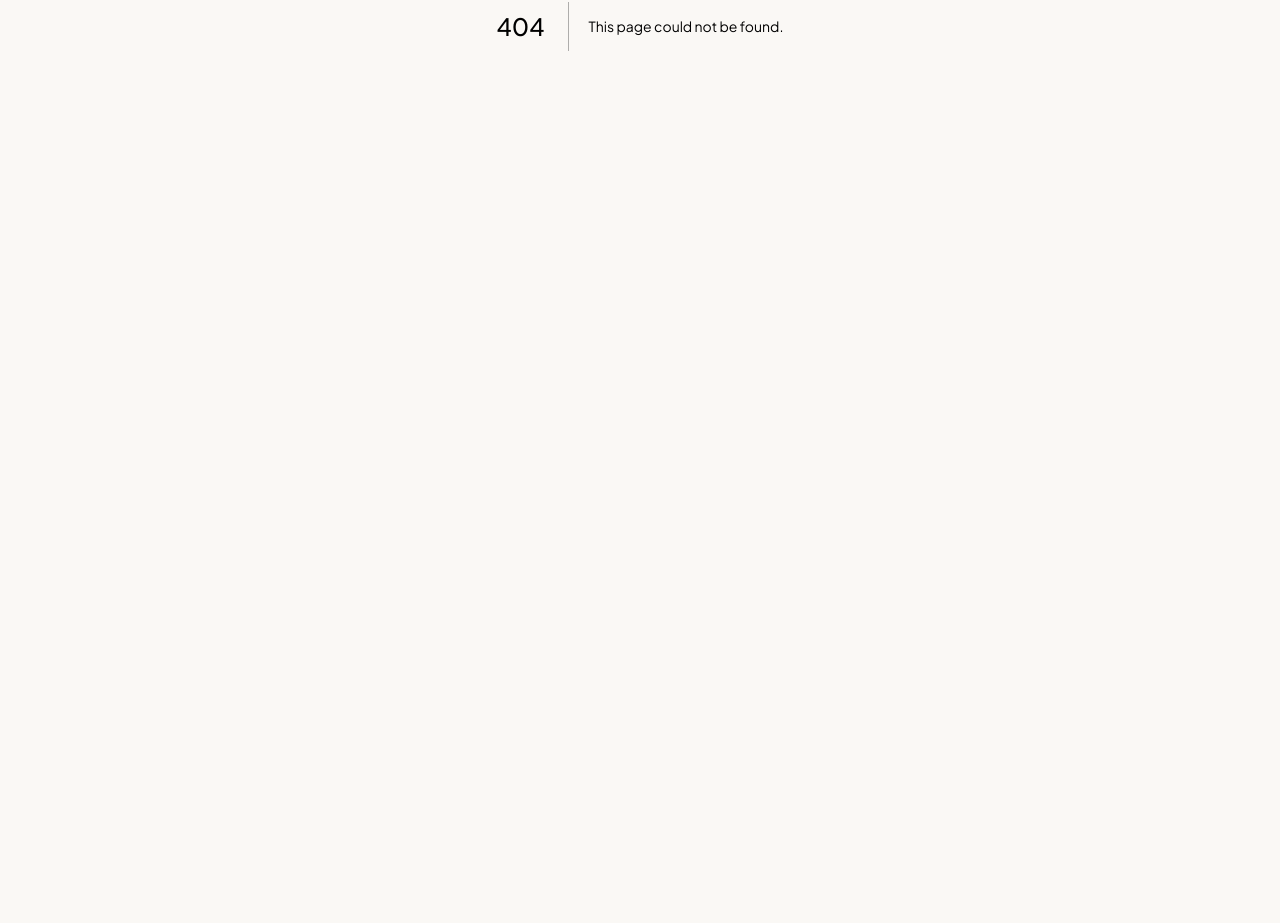
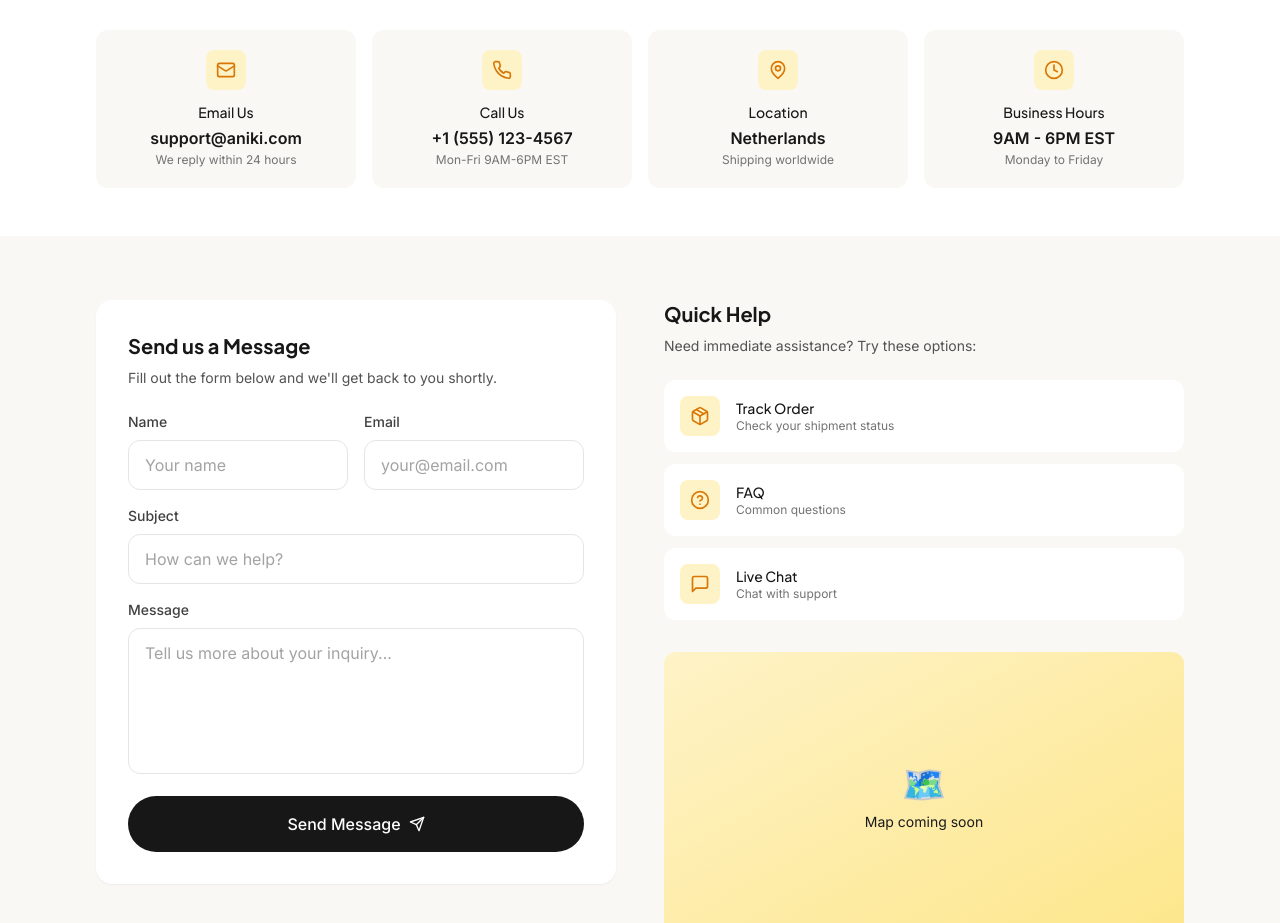
Before and after one commit to LeeDev428/aniki, a Next.js app in the folder frontend/: page /contact in a window 1280 px wide. Before the commit this address had no page. Shown: the part 374-1297 px from the top of the page. Before the commit the page ends 800 px from the top, so only its background shows below. Built offline with nearby package versions, Linux system fonts and the light colour scheme.

Commit message:
Create page.tsx

```diff
--- /dev/null
+++ b/frontend/src/app/contact/page.tsx
@@ -0,0 +1,206 @@
+'use client'
+
+import { useState } from 'react'
+import { Mail, Phone, MapPin, Clock, Send, MessageSquare, HelpCircle, Package } from 'lucide-react'
+import PageLayout from '@/components/PageLayout'
+import { FadeIn, StaggerContainer, StaggerItem } from '@/components/animations'
+import { Input, Textarea, Button } from '@/components/ui'
+
+const contactInfo = [
+  {
+    icon: Mail,
+    title: 'Email Us',
+    content: 'support@aniki.com',
+    subtitle: 'We reply within 24 hours'
+  },
+  {
+    icon: Phone,
+    title: 'Call Us',
+    content: '+1 (555) 123-4567',
+    subtitle: 'Mon-Fri 9AM-6PM EST'
+  },
+  {
+    icon: MapPin,
+    title: 'Location',
+    content: 'Netherlands',
+    subtitle: 'Shipping worldwide'
+  },
+  {
+    icon: Clock,
+    title: 'Business Hours',
+    content: '9AM - 6PM EST',
+    subtitle: 'Monday to Friday'
+  },
+]
+
+const quickHelp = [
+  { icon: Package, title: 'Track Order', description: 'Check your shipment status', href: '/track-order' },
+  { icon: HelpCircle, title: 'FAQ', description: 'Common questions', href: '/faq' },
+  { icon: MessageSquare, title: 'Live Chat', description: 'Chat with support', href: '#' },
+]
+
+export default function ContactPage() {
+  const [formData, setFormData] = useState({
+    name: '',
+    email: '',
+    subject: '',
+    message: ''
+  })
+  const [submitted, setSubmitted] = useState(false)
+
+  const handleSubmit = (e: React.FormEvent) => {
+    e.preventDefault()
+    // Simulate form submission
+    setSubmitted(true)
+    setTimeout(() => setSubmitted(false), 3000)
+  }
+
+  return (
+    <PageLayout>
+      {/* Hero Section */}
+      <section className="relative py-16 bg-gradient-to-b from-honey-50 to-cream">
+        <div className="max-w-6xl mx-auto px-6 lg:px-8">
+          <FadeIn className="text-center max-w-2xl mx-auto">
+            <span className="inline-block px-4 py-1.5 mb-4 text-xs font-medium text-honey-700 bg-honey-100 rounded-full">
+              Get in Touch
+            </span>
+            <h1 className="text-3xl lg:text-4xl font-bold text-neutral-900 mb-4">
+              Contact Us
+            </h1>
+            <p className="text-neutral-600">
+              Have a question or need help? We&apos;re here for you.
+              Reach out and we&apos;ll get back to you as soon as possible.
+            </p>
+          </FadeIn>
+        </div>
+      </section>
+
+      {/* Contact Info Cards */}
+      <section className="py-12 bg-white">
+        <div className="max-w-6xl mx-auto px-6 lg:px-8">
+          <StaggerContainer className="grid grid-cols-2 lg:grid-cols-4 gap-4">
+            {contactInfo.map((info, index) => (
+              <StaggerItem key={index}>
+                <div className="p-5 bg-cream rounded-xl text-center">
+                  <div className="w-10 h-10 mx-auto mb-3 rounded-lg bg-honey-100 flex items-center justify-center">
+                    <info.icon className="w-5 h-5 text-honey-600" />
+                  </div>
+                  <h3 className="font-medium text-neutral-900 text-sm">{info.title}</h3>
+                  <p className="font-semibold text-neutral-900 mt-1">{info.content}</p>
+                  <p className="text-xs text-neutral-500 mt-0.5">{info.subtitle}</p>
+                </div>
+              </StaggerItem>
+            ))}
+          </StaggerContainer>
+        </div>
+      </section>
+
+      {/* Main Contact Section */}
+      <section className="py-16 bg-cream">
+        <div className="max-w-6xl mx-auto px-6 lg:px-8">
+          <div className="grid lg:grid-cols-2 gap-12">
+            {/* Contact Form */}
+            <FadeIn direction="right">
+              <div className="bg-white rounded-2xl p-6 lg:p-8 shadow-sm">
+                <h2 className="text-xl font-bold text-neutral-900 mb-2">Send us a Message</h2>
+                <p className="text-sm text-neutral-600 mb-6">
+                  Fill out the form below and we&apos;ll get back to you shortly.
+                </p>
+
+                {submitted ? (
+                  <div className="text-center py-12">
+                    <div className="w-16 h-16 mx-auto mb-4 rounded-full bg-green-100 flex items-center justify-center">
+                      <span className="text-3xl">✓</span>
+                    </div>
+                    <h3 className="font-semibold text-neutral-900 mb-1">Message Sent!</h3>
+                    <p className="text-sm text-neutral-600">We&apos;ll get back to you soon.</p>
+                  </div>
+                ) : (
+                  <form onSubmit={handleSubmit} className="space-y-4">
+                    <div className="grid sm:grid-cols-2 gap-4">
+                      <Input
+                        label="Name"
+                        placeholder="Your name"
+                        value={formData.name}
+                        onChange={(e) => setFormData({ ...formData, name: e.target.value })}
+                        required
+                      />
+                      <Input
+                        label="Email"
+                        type="email"
+                        placeholder="your@email.com"
+                        value={formData.email}
+                        onChange={(e) => setFormData({ ...formData, email: e.target.value })}
+                        required
+                      />
+                    </div>
+                    <Input
+                      label="Subject"
+                      placeholder="How can we help?"
+                      value={formData.subject}
+                      onChange={(e) => setFormData({ ...formData, subject: e.target.value })}
+                      required
+                    />
+                    <Textarea
+                      label="Message"
+                      placeholder="Tell us more about your inquiry..."
+                      rows={5}
+                      value={formData.message}
+                      onChange={(e) => setFormData({ ...formData, message: e.target.value })}
+                      required
+                    />
+                    <Button
+                      type="submit"
+                      variant="primary"
+                      size="lg"
+                      fullWidth
+                      icon={<Send className="w-4 h-4" />}
+                    >
+                      Send Message
+                    </Button>
+                  </form>
+                )}
+              </div>
+            </FadeIn>
+
+            {/* Quick Help */}
+            <FadeIn direction="left" delay={0.2}>
+              <div>
+                <h2 className="text-xl font-bold text-neutral-900 mb-2">Quick Help</h2>
+                <p className="text-sm text-neutral-600 mb-6">
+                  Need immediate assistance? Try these options:
+                </p>
+
+                <div className="space-y-3 mb-8">
+                  {quickHelp.map((item, index) => (
+                    <a
+                      key={index}
+                      href={item.href}
+                      className="flex items-center gap-4 p-4 bg-white rounded-xl hover:shadow-md transition-all group"
+                    >
+                      <div className="w-10 h-10 rounded-lg bg-honey-100 flex items-center justify-center group-hover:bg-honey-200 transition-colors">
+                        <item.icon className="w-5 h-5 text-honey-600" />
+                      </div>
+                      <div>
+                        <h3 className="font-medium text-neutral-900 text-sm">{item.title}</h3>
+                        <p className="text-xs text-neutral-500">{item.description}</p>
+                      </div>
+                    </a>
+                  ))}
+                </div>
+
+                {/* Map Placeholder */}
+                <div className="bg-gradient-to-br from-honey-100 to-honey-200 rounded-xl aspect-video flex items-center justify-center">
+                  <div className="text-center">
+                    <span className="text-4xl mb-2 block">🗺️</span>
+                    <p className="text-sm text-honey-700">Map coming soon</p>
+                  </div>
+                </div>
+              </div>
+            </FadeIn>
+          </div>
+        </div>
+      </section>
+    </PageLayout>
+  )
+}
```
